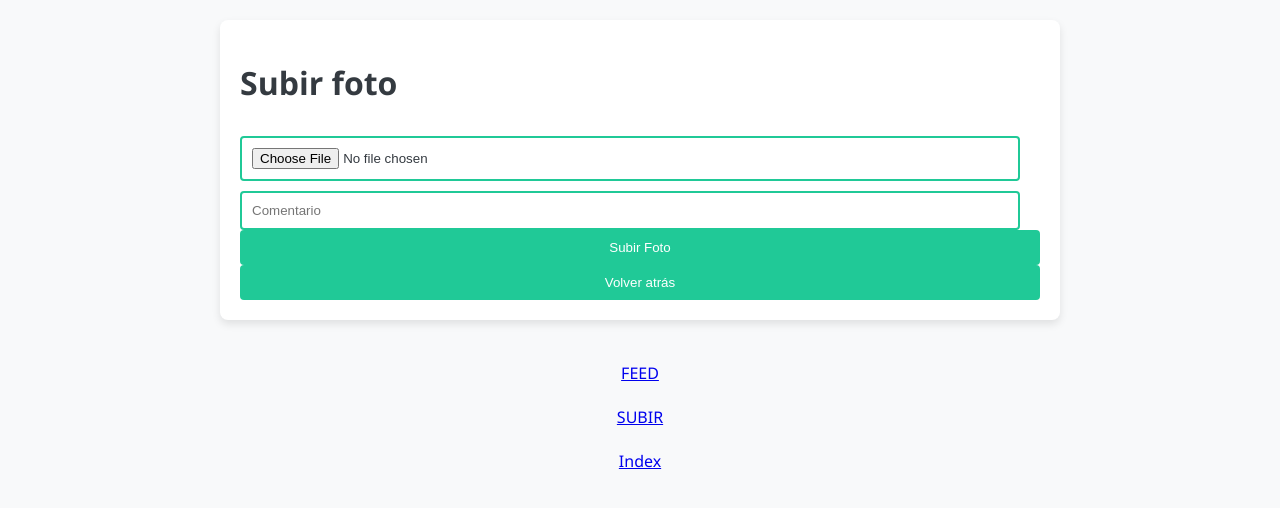
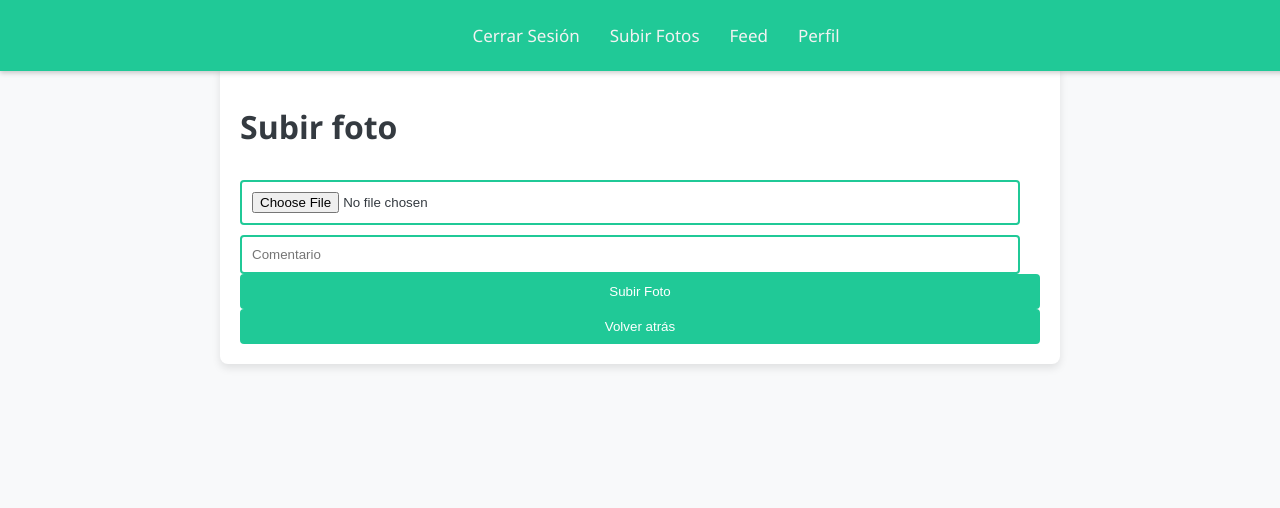
Before and after one commit to PabloRodriguez23/TFG, a website: page public/subir.html in a window 1280 px wide. Drawn offline with Linux system fonts and the light colour scheme.

Commit message:
Se ajustan distancias de menu y se agraga menu en el subir.html

```diff
--- a/public/subir.html
+++ b/public/subir.html
@@ -1,4 +1,4 @@
- <!DOCTYPE html>
+<!DOCTYPE html>
 <html lang="es">
 <head>
     <meta charset="UTF-8">
@@ -7,6 +7,15 @@
     <link rel="stylesheet" href="styles.css">
 </head>
 <body>
+    <!-- Menú de navegación -->
+    <div class="navbar">
+        <a href="index.html">Cerrar Sesión</a>
+        <a href="subir.html">Subir Fotos</a>
+        <a href="feed.html">Feed</a>
+        <a href="perfil.html">Perfil</a>
+    </div>
+    <br><br>
+
     <div class="upload-container">
         <h1>Subir foto</h1>
         <form>
@@ -24,10 +33,6 @@
             </div>
         </div>
     </div>
-
-</br><a href="feed.html">FEED</a></br>
-    <a href="subir.html">SUBIR</a><br/>
-    <a href="index.html">Index</a>
     <script src="subir.js"></script>
 </body>
 </html>
```
Also changed, not shown: public/feed.html (+1 -0 lines), public/perfil.html (+1 -0 lines).
